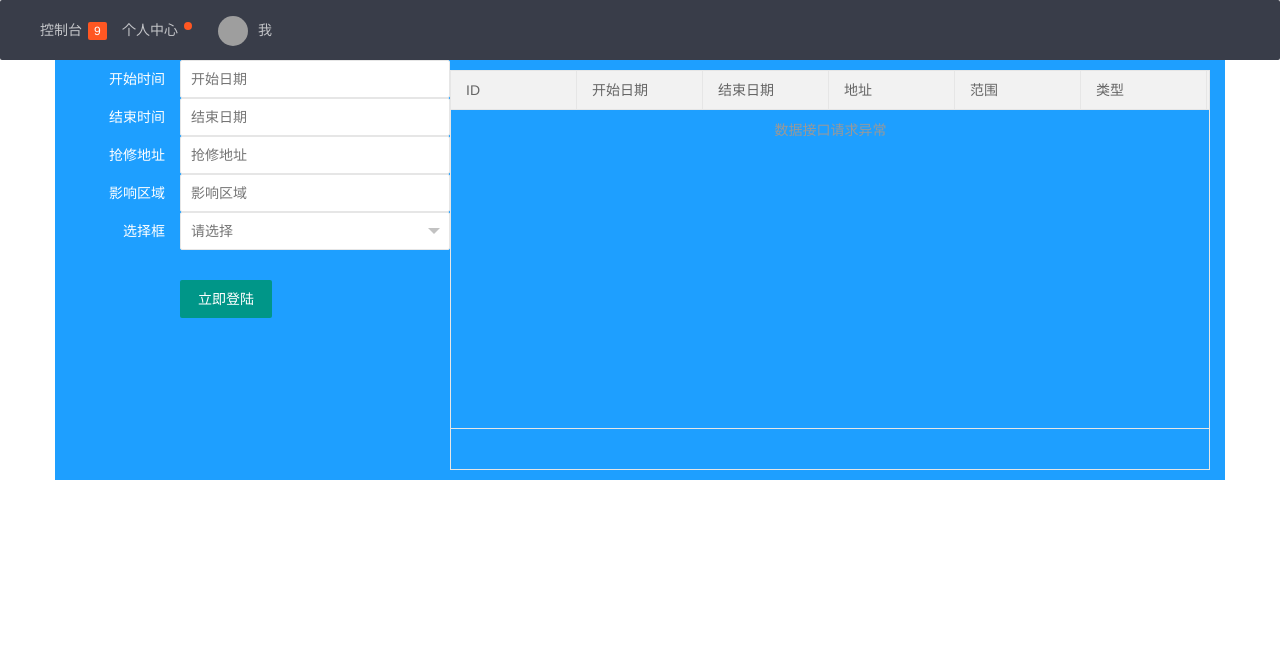
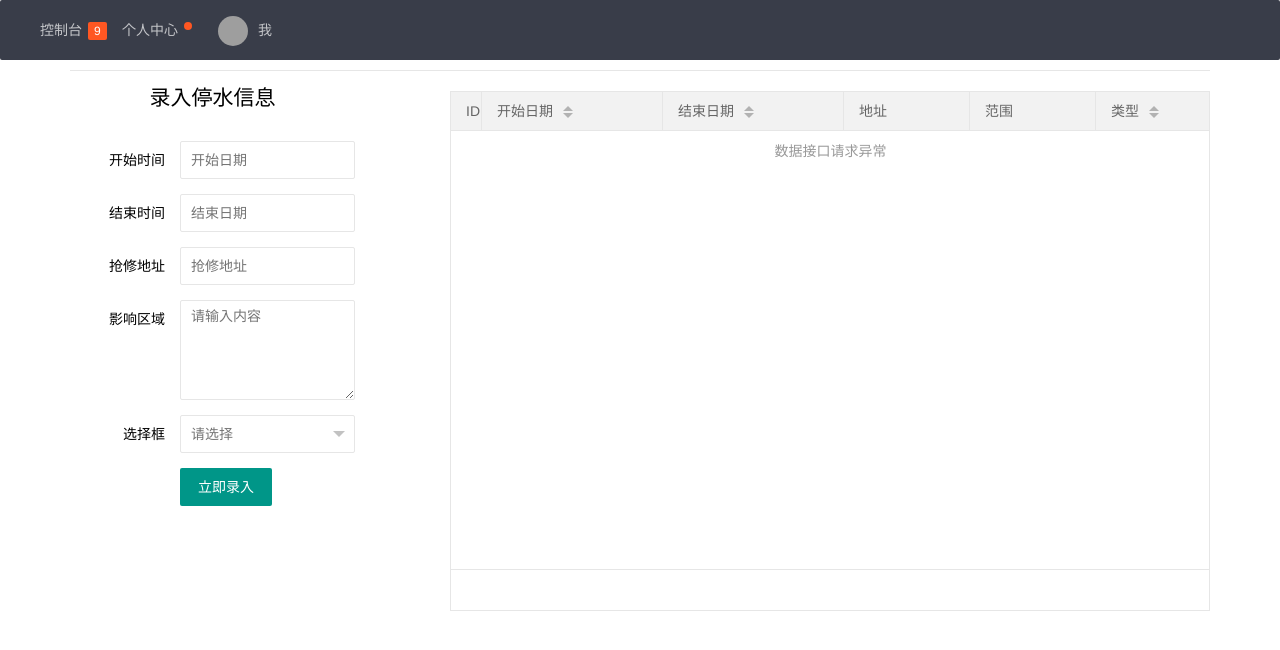
Before and after one commit to worry45678/TingShuiXinXi, a Flask app: template app/templates/add.html in a window 1280 px wide. Shown: the top 650 px of the page. Run offline with Flask 2, Linux system fonts and the light colour scheme; the template is opened without the code that fills it, so the values that code supplies are empty; some libraries are stand-ins or nearby versions; grey boxes are pictures that could not be loaded.

Commit message:
录入功能完成

```diff
--- a/app/auth/views.py
+++ b/app/auth/views.py
@@ -39,7 +39,7 @@
     注册页面，根据用户表单填写信息写入数据库
     """
     form = RegistrationForm()
-    if request.methods == 'POST':
+    if request.method == 'POST':
         print('ok')
         user = tblUser(name=form.username.data, password=form.password.data)
         db.session.add(user)
--- a/app/models.py
+++ b/app/models.py
@@ -19,7 +19,7 @@
 
     def __repr__(self):
         return '''{"id":%d,"startdate":"%s","enddate":"%s","address":"%s","area":"%s","typename":"%s","username":"%s"}''' %(
-                    self.id, datetime.strftime(self.startdate,'%Y-%m-%d %H:%M:%S'), datetime.strftime(self.enddate,'%Y-%m-%d %H:%M:%S'), self.address,self.area, self.typename.name, self.username.name)
+                    self.id, self.startdate, self.enddate, self.address,self.area, self.typename.name, self.username.name)
 
 class tblType(db.Model):
     __tablename__ = "tblType"
--- a/app/templates/add.html
+++ b/app/templates/add.html
@@ -4,28 +4,40 @@
 {% block title %}登入停水信息{% endblock %}
 
 {% block page_content %}
-<div class="layui-container layui-bg-blue">
+<div class="layui-container">
     <div class="layui-row">
-
-      <div class="layui-col-md4">
+<hr>
+      <div class="layui-col-md3">
+          <div class="layui-header">
+            <h2 style="text-align:center">录入停水信息</h2>
+          </div>
 <form id="login" class="layui-form" action method="POST">
     <div class="layui-form-item">
       <label class="layui-form-label">开始时间</label>
       <div class="layui-input-block">
         <input type="text" name="startdate" id="startdate" required  lay-verify="required" placeholder="开始日期" autocomplete="off" class="layui-input">
       </div>
+    </div>
+    <div class="layui-form-item">
         <label class="layui-form-label">结束时间</label>
         <div class="layui-input-block">
-          <input type="text" name="enddate" id="enddate" required  lay-verify="required" placeholder="结束日期" autocomplete="off" class="layui-input">
+          <input type="text" name="enddate" id="enddate" placeholder="结束日期" autocomplete="off" class="layui-input">
         </div>
+    </div>
+
+    <div class="layui-form-item">
         <label class="layui-form-label">抢修地址</label>
         <div class="layui-input-block">
           <input type="text" name="address" id="address" required  lay-verify="required" placeholder="抢修地址" autocomplete="off" class="layui-input">
         </div>
-        <label class="layui-form-label">影响区域</label>
-        <div class="layui-input-block">
-          <input type="text" name="area" id="area" required  lay-verify="required" placeholder="影响区域" autocomplete="off" class="layui-input">
-        </div>
+    </div>
+
+    <div class="layui-form-item layui-form-text">
+      <label class="layui-form-label">影响区域</label>
+      <div class="layui-input-block">
+        <textarea name="area" id="area" placeholder="请输入内容" class="layui-textarea"></textarea>
+      </div>
+    </div>
         <div class="layui-form-item">
             <label class="layui-form-label">选择框</label>
             <div class="layui-input-block">
@@ -36,13 +48,17 @@
               </select>
             </div>
           </div>
-    </div>
+
+
   <div class="layui-form-item">
     <div class="layui-input-block">
-      <button class="layui-btn" lay-submit lay-filter="formDemo">立即登陆</button>
+      <button class="layui-btn" lay-submit lay-filter="formDemo">立即录入</button>
     </div>
   </div>
 </form>
+</div>
+<div class="layui-col-md1">
+  <br>
 </div>
 <div class="layui-col-md8">
     <table id="tingshui" lay-filter="test"></table>
@@ -85,17 +101,18 @@
 
 table.render({
   elem: '#tingshui' //指定原始表格元素选择器（推荐id选择器）
-  ,height: 400 //容器高度
+  ,height: 520 //容器高度
   ,url: '/tblJSON'
+  ,cellMinWidth: 20
   ,page: true
   ,cols: [[{
-    field: 'id',title: 'ID'}
-    ,{field: 'startdate', title: '开始日期'}
-    ,{field: 'enddate', title: '结束日期'}
+    field: 'id',title: 'ID',width:16,align:'center'}
+    ,{field: 'startdate', title: '开始日期', width:180,sort:true}
+    ,{field: 'enddate', title: '结束日期',width:180, sort:true}
     ,{field: 'address', title: '地址'}
     ,{field: 'area', title: '范围'}
-    ,{field: 'typename', title:'类型'
-  }]] //设置表头
+    ,{field: 'typename', title:'类型', sort:true }
+    ]] //设置表头
   //,…… //更多参数参考右侧目录：基本参数选项
 });
 })
--- a/app/templates/auth/login.html
+++ b/app/templates/auth/login.html
@@ -12,6 +12,9 @@
               <br>
             </div>
           <div class="layui-col-md4">
+              <div class="layui-header">
+                <h2 style="text-align:center">用户登录</h2>
+              </div>
     <form id="login" class="layui-form" action method="POST">
         <div class="layui-form-item">
           <label class="layui-form-label">用户名：</label>
```
Also changed, not shown: app/main/views.py (+1 -6 lines), app/templates/auth/register.html (+37 -4 lines), app/test2.db.
